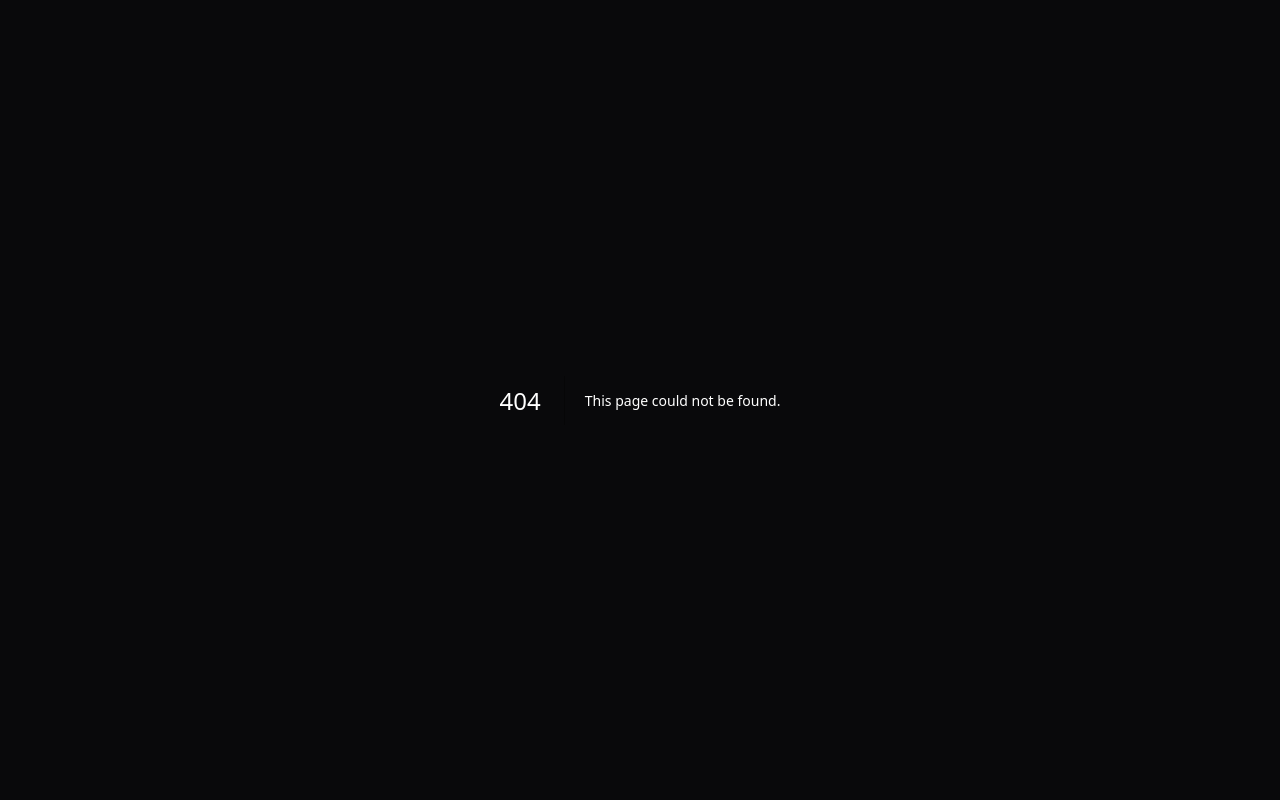
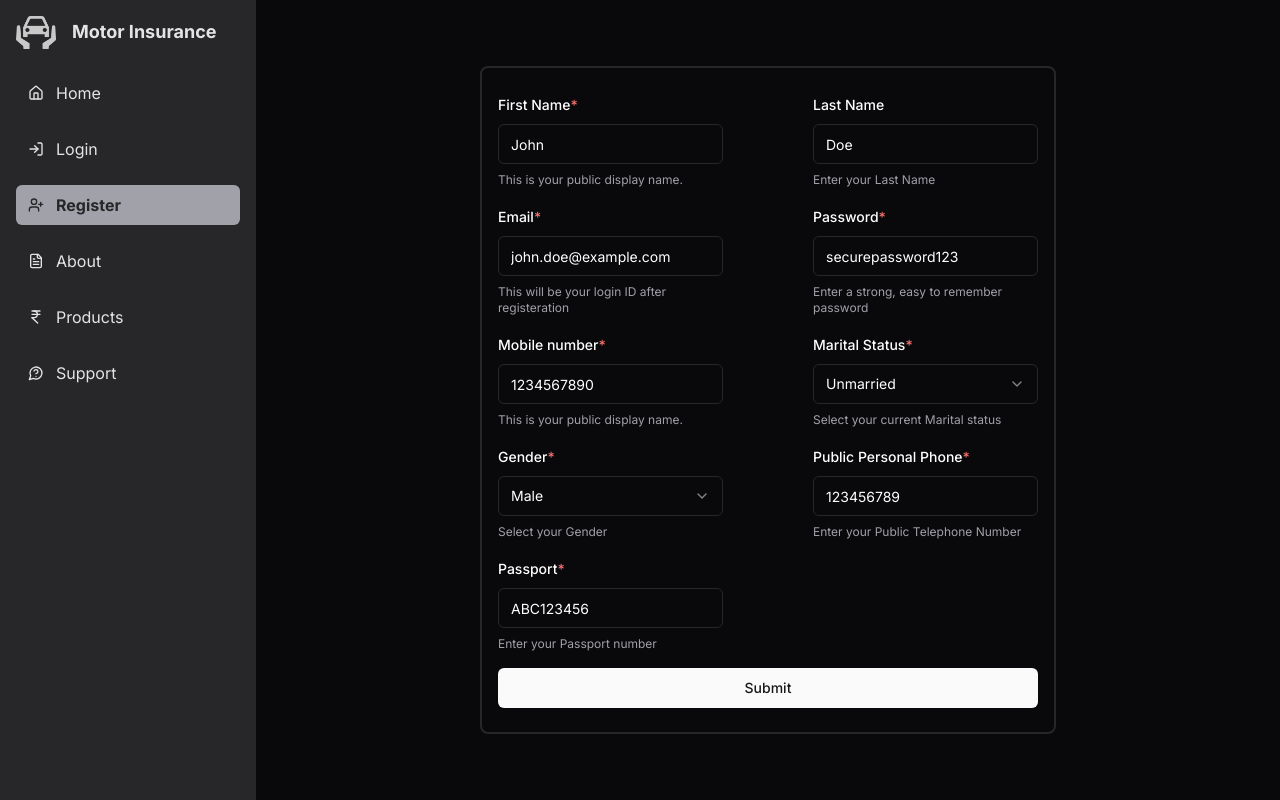
Before and after one commit to harshsoni-harsh/dbms-project, a Next.js app: page /register in a window 1280 px wide. Before the commit this address had no page. Built offline with nearby package versions, Linux system fonts and the light colour scheme.

Commit message:
code refactoring and some UI improvements

```diff
--- /dev/null
+++ b/app/(auth)/layout.tsx
@@ -0,0 +1,29 @@
+import DefSideNav from '@/components/HomeSideNav'
+import Image from 'next/image';
+``
+export default function RootLayout({
+  children, params
+}: Readonly<{
+  children: React.ReactNode,
+  params: { id: string }
+}>) {
+  return (
+    <div className='min-h-screen flex'>
+      <DefSideNav params={params} />
+      <div className='shrink-0 w-64 max-md:hidden'></div>
+      <div className='max-md:pt-4 w-full'>
+        <div className="md:hidden mb-2 ml-12 flex gap-4 items-center font-bold text-lg">
+          <Image
+            src="/images/company-logo.png"
+            width="40"
+            height="40"
+            alt="logo"
+            className="invert"
+          />
+          <p>Motor Insurance</p>
+        </div>
+        {children}
+      </div>
+    </div>
+  );
+}
--- a/app/auth/login/page.tsx
+++ b/app/(auth)/login/page.tsx
@@ -70,7 +70,7 @@ function InputForm() {
         variant: "destructive",
         action: (
           <ToastAction altText="Try again">
-            <button onClick={() => router.push("/auth/register")}>Register</button>
+            <button onClick={() => router.push("/register")}>Register</button>
           </ToastAction>
         ),
       });
@@ -86,7 +86,7 @@ function InputForm() {
   }
 
   return (
-    <div className="flex justify-center items-center w-screen h-screen">
+    <div className="flex justify-center items-center w-full h-screen p-2">
       <Form {...form}>
         <form
           onSubmit={form.handleSubmit(onSubmits)}
--- a/app/page.tsx
+++ b/app/(auth)/page.tsx
@@ -1,3 +1,3 @@
 export default function Home() {
-    return <></>;
+    return null;
 }
--- a/app/auth/register/page.tsx
+++ b/app/(auth)/register/page.tsx
@@ -3,6 +3,7 @@
 import { zodResolver } from "@hookform/resolvers/zod";
 import { useForm } from "react-hook-form";
 import { number, string, z } from "zod";
+import { useRouter } from "next/navigation";
 
 import { Button } from "@/components/ui/button";
 import {
@@ -15,12 +16,8 @@ import {
   FormMessage,
 } from "@/components/ui/form";
 import { Input } from "@/components/ui/input";
-// import { toast } from "@/components/ui/use-toast";
 import { ToastAction } from "@/components/ui/toast";
 import { useToast } from "@/components/ui/use-toast";
-
-
-import { useRouter } from "next/navigation";
 import {
   Select,
   SelectContent,
@@ -28,9 +25,6 @@ import {
   SelectTrigger,
   SelectValue,
 } from "@/components/ui/select"
-import Link from "next/link";
-import { json } from "stream/consumers";
-
 
 const FormSchema = z.object({
   cust_email: string().email(),
@@ -44,29 +38,30 @@ const FormSchema = z.object({
     .transform((x) => Number(x)),
   cust_passport_number: string().min(6),
   cust_marital_status: string().min(1),
-  cust_pps_number: number() .refine((x) => Number.isFinite(Number(x)), "Invalid number")
+  cust_pps_number: number().refine((x) => Number.isFinite(Number(x)), "Invalid number")
     .refine((x) => Number(x) >= 0, "Price should be > 0")
     .transform((x) => Number(x)),
   cust_password: string().min(6),
 });
 
-function InputForm() {
+export default function RegisterPage() {
   const { toast } = useToast();
   const router = useRouter();
   const form = useForm<z.infer<typeof FormSchema>>({
     resolver: zodResolver(FormSchema),
     defaultValues: {
-      cust_email: "ash6s@gmail.com",
-      cust_fname: "dummy",
-      cust_lname: "name",
+      cust_email: "john.doe@example.com",
+      cust_fname: "John",
+      cust_lname: "Doe",
       cust_gender: "M",
-      cust_address: "adksfjkajdsfk",
-      cust_mob_number: 987654345678,
-      cust_passport_number: "88kjdsf",
+      cust_address: "123 Main Street",
+      cust_mob_number: 1234567890,
+      cust_passport_number: "ABC123456",
       cust_marital_status: "U",
-      cust_pps_number: 987654348,
-      cust_password: "123456",
-    },
+      cust_pps_number: 123456789,
+      cust_password: "securepassword123",
+    }
+    ,
   });
 
   async function onSubmits(data: z.infer<typeof FormSchema>) {
@@ -76,33 +71,33 @@ function InputForm() {
       variant: "default",
 
     });
-    const response = await fetch('/api/register',{
+    const response = await fetch('/api/register', {
       method: "POST",
       body: JSON.stringify(data)
     });
     console.log(response.status);
     const body = await response.json();
     console.log(body);
-    switch(response.status){
+    switch (response.status) {
       case 201:
         toast({
           title: "Account successfully created",
           description: "Let's Login",
           action: (
             <ToastAction altText="Login">
-              <button onClick={() => router.push("/auth/login")}>Login</button>
+              <button onClick={() => router.push("/login")}>Login</button>
             </ToastAction>
           ),
         });
         break;
       case 401:
         toast({
-            title: "User Already exist",
+          title: "User Already exists",
           description: "Use another Email or Login",
           variant: "destructive",
           action: (
             <ToastAction altText="Login" className=" border-white">
-                <button  onClick={() => router.push("/auth/login")}>Login</button>
+              <button onClick={() => router.push("/login")}>Login</button>
             </ToastAction>
           ),
         });
@@ -113,7 +108,7 @@ function InputForm() {
           description: "Please Enter correct details",
           action: (
             <ToastAction altText="Login">
-                  <button onClick={() => router.push("/auth/login")}>Login</button>
+              <button onClick={() => router.push("/login")}>Login</button>
             </ToastAction>
           ),
         });
@@ -128,24 +123,23 @@ function InputForm() {
     // });
   }
 
-
   return (
-    <div className="flex justify-center items-center w-screen h-screen">
+    <div className="flex justify-center items-center w-full p-2 h-screen">
       <Form {...form}>
         <form
           onSubmit={form.handleSubmit(onSubmits)}
-          className="h-fit w-fit p-4 py-6 rounded-lg border-2 border-zinc-800 flex flex-wrap max-w-xl justify-between gap-2"
+          className="h-fit w-fit p-4 py-6 rounded-lg [&>*]:w-5/12 [&>*]:pb-2 border-2 border-zinc-800 flex flex-wrap max-w-xl justify-between gap-2"
         >
           <FormField
             control={form.control}
             name="cust_fname"
             render={({ field }) => (
-              <FormItem className="w-5/12">
+              <FormItem>
                 <FormLabel>First Name<span className="text-red-400">*</span></FormLabel>
                 <FormControl>
                   <Input placeholder="First Name" {...field} />
                 </FormControl>
-                <FormDescription>
+                <FormDescription className="text-xs">
                   This is your public display name.
                 </FormDescription>
                 <FormMessage />
@@ -156,12 +150,12 @@ function InputForm() {
             control={form.control}
             name="cust_lname"
             render={({ field }) => (
-              <FormItem className="w-5/12">
+              <FormItem>
                 <FormLabel>Last Name</FormLabel>
                 <FormControl>
                   <Input placeholder="Last Name" {...field} />
                 </FormControl>
-                <FormDescription>
+                <FormDescription className="text-xs">
                   Enter your Last Name
                 </FormDescription>
                 <FormMessage />
@@ -172,12 +166,12 @@ function InputForm() {
             control={form.control}
             name="cust_email"
             render={({ field }) => (
-              <FormItem className="w-5/12">
+              <FormItem>
                 <FormLabel>Email<span className="text-red-400">*</span></FormLabel>
                 <FormControl>
                   <Input placeholder="Email" {...field} />
                 </FormControl>
-                <FormDescription>
+                <FormDescription className="text-xs">
                   This will be your login ID after registeration
                 </FormDescription>
                 <FormMessage />
@@ -188,12 +182,12 @@ function InputForm() {
             control={form.control}
             name="cust_password"
             render={({ field }) => (
-              <FormItem className="w-5/12">
+              <FormItem>
                 <FormLabel>Password<span className="text-red-400">*</span></FormLabel>
                 <FormControl>
                   <Input placeholder="Password" {...field} />
                 </FormControl>
-                <FormDescription>
+                <FormDescription className="text-xs">
                   Enter a strong, easy to remember password
                 </FormDescription>
                 <FormMessage />
@@ -204,12 +198,12 @@ function InputForm() {
             control={form.control}
             name="cust_mob_number"
             render={({ field }) => (
-              <FormItem className="w-5/12">
+              <FormItem>
                 <FormLabel>Mobile number<span className="text-red-400">*</span></FormLabel>
                 <FormControl>
                   <Input placeholder="mobile number" {...field} />
                 </FormControl>
-                <FormDescription>
+                <FormDescription className="text-xs">
                   This is your public display name.
                 </FormDescription>
                 <FormMessage />
@@ -235,7 +229,7 @@ function InputForm() {
                     <SelectItem value="W">Widowed</SelectItem>
                   </SelectContent>
                 </Select>
-              <FormDescription>
+                <FormDescription className="text-xs">
                   Select your current Marital status
                 </FormDescription>
                 <FormMessage />
@@ -260,7 +254,7 @@ function InputForm() {
                     <SelectItem value="O">Other</SelectItem>
                   </SelectContent>
                 </Select>
-              <FormDescription>
+                <FormDescription className="text-xs">
                   Select your Gender
                 </FormDescription>
                 <FormMessage />
@@ -271,12 +265,12 @@ function InputForm() {
             control={form.control}
             name="cust_pps_number"
             render={({ field }) => (
-              <FormItem className="w-5/12">
+              <FormItem>
                 <FormLabel>Public Personal Phone<span className="text-red-400">*</span></FormLabel>
                 <FormControl>
                   <Input placeholder="Public Telephone" {...field} />
                 </FormControl>
-                <FormDescription>
+                <FormDescription className="text-xs">
                   Enter your Public Telephone Number
                 </FormDescription>
                 <FormMessage />
@@ -287,19 +281,19 @@ function InputForm() {
             control={form.control}
             name="cust_passport_number"
             render={({ field }) => (
-              <FormItem className="w-5/12">
+              <FormItem>
                 <FormLabel>Passport<span className="text-red-400">*</span></FormLabel>
                 <FormControl>
                   <Input placeholder="passport" {...field} />
                 </FormControl>
-                <FormDescription>
+                <FormDescription className="text-xs">
                   Enter your Passport number
                 </FormDescription>
                 <FormMessage />
               </FormItem>
             )}
           />
-          <Button className="w-full" type="submit">
+          <Button className="min-w-full" type="submit">
             Submit
           </Button>
         </form>
@@ -307,13 +301,3 @@ function InputForm() {
     </div>
   );
 }
-
-const RegisterPage = () => {
-  return (
-    <div className="">
-      <InputForm />
-    </div>
-  );
-};
-
-export default RegisterPage;
--- a/app/api/auth/[...nextauth]/route.tsx
+++ b/app/api/auth/[...nextauth]/route.tsx
@@ -24,7 +24,7 @@ export const authOptions: NextAuthOptions = {
         if (!credentials?.email || !credentials?.password) return null;
 
         let user = await query(
-          `select * from user where email =  '${credentials.email}' `
+          `select * from USER where email =  '${credentials.email}' `
         );
         user = user[0];
 
--- a/app/api/register/route.tsx
+++ b/app/api/register/route.tsx
@@ -38,17 +38,17 @@ export async function POST(request: NextRequest) {
     return NextResponse.json(validation.error.errors, { status: 400 });
 
   let users = await query(
-    `select * from user where email is not null and email =  '${body.cust_email}' `
+    `select * from USER where email is not null and email =  '${body.cust_email}' `
   );
   let user: User = users[0];
 
   if (user)
     return NextResponse.json({ error: "user already exists" }, { status: 401 });
 
-  await query(`insert into user(email,password, createdAt,updatedAt) values ('${body.cust_email}', '${body.cust_password}', now(),now());
+  await query(`insert into USER(email,password, createdAt,updatedAt) values ('${body.cust_email}', '${body.cust_password}', now(),now());
     `);
   users = await query(
-    `select * from user where email is not null and email =  '${body.cust_email}' `
+    `select * from USER where email is not null and email =  '${body.cust_email}' `
   );
   user = users[0];
   return NextResponse.json({ email: user.email }, { status: 201 });
--- a/app/auth/layout.tsx
+++ /dev/null
@@ -1,29 +0,0 @@
-import DefSideNav from '@/components/DefSideNav'
-import Image from 'next/image';
-``
-export default function RootLayout({
-    children, params
-}: Readonly<{
-    children: React.ReactNode,
-    params: { id: string }
-}>) {
-    return (
-        <div className='min-h-screen flex'>
-             <DefSideNav params={params}/>
-            <div className='shrink-0 w-64 max-md:hidden'></div>
-            <div className='max-md:pt-4 w-full'>
-                <div className="md:hidden mb-2 ml-12 flex gap-4 items-center font-bold text-lg">
-                    <Image
-                        src="/images/company-logo.png"
-                        width="40"
-                        height="40"
-                        alt="logo"
-                        className="invert"
-                    />
-                    <p>Motor Insurance</p>
-                </div>
-                {children}
-            </div>
-        </div>
-    );
-}
--- a/components/DefSideNav.tsx
+++ b/components/HomeSideNav.tsx
@@ -1,22 +1,11 @@
 "use client";
 import { useRouter } from "next/navigation";
 import Link from "next/link";
-import { redirect, usePathname } from "next/navigation";
+import { usePathname } from "next/navigation";
 
 import { Button } from "@/components/ui/button";
-import { Avatar, AvatarFallback, AvatarImage } from "@/components/ui/avatar";
 import {
-  Popover,
-  PopoverContent,
-  PopoverTrigger,
-} from "@/components/ui/popover";
-import {
-  LogOut,
   Home,
-  ChevronRight,
-  UserRound,
-  CirclePlus,
-  BookText,
   FileText,
   IndianRupee,
   BookOpenText,
@@ -27,12 +16,10 @@ import {
 } from "lucide-react";
 import Image from "next/image";
 import { useState } from "react";
-import { signOut } from "next-auth/react";
 
-export default function defSideNav({ params }: { params: { id: string } }) {
-  const router = useRouter();
+export default function HomeSideNav({ params }: { params: { id: string } }) {
   const pathname = usePathname();
-  const path = pathname.split("/")[3];
+  const path = pathname.split("/")[1];
   const [open, openSidebar] = useState(false);
   const content = () => (
     <div className="h-screen flex flex-col justify-between p-4 w-64 bg-zinc-800 text-zinc-200">
@@ -57,32 +44,30 @@ export default function defSideNav({ params }: { params: { id: string } }) {
             <p>Home</p>
           </div>
         </Link>
-        <Link href={`/auth/login`} className="flex items-center">
+        <Link href={`/login`} className="flex items-center">
           <div
             className={`flex items-center gap-2 w-full hover:font-bold hover:text-zinc-800 hover:bg-zinc-400 rounded-md p-2 ${
-              path === "new-policy" && "font-bold text-zinc-800 bg-zinc-400"
+              path === "login" && "font-bold text-zinc-800 bg-zinc-400"
             }`}
           >
             <LogIn className="h-4" />
-
             <p>Login</p>
           </div>
         </Link>
-        <Link href={`/auth/register`}>
+        <Link href={`/register`}>
           <div
             className={`flex items-center gap-2 w-full hover:font-bold hover:text-zinc-800 hover:bg-zinc-400 rounded-md p-2 ${
-              path === "all-policies" && "font-bold text-zinc-800 bg-zinc-400"
+              path === "register" && "font-bold text-zinc-800 bg-zinc-400"
             }`}
           >
             <UserPlus className="h-4" />
-
             <p>Register</p>
           </div>
         </Link>
         <Link href={`/about`}>
           <div
             className={`flex items-center gap-2 w-full hover:font-bold hover:text-zinc-800 hover:bg-zinc-400 rounded-md p-2 ${
-              path === "claims" && "font-bold text-zinc-800 bg-zinc-400"
+              path === "about" && "font-bold text-zinc-800 bg-zinc-400"
             }`}
           >
             <FileText className="h-4" />
@@ -92,7 +77,7 @@ export default function defSideNav({ params }: { params: { id: string } }) {
         <Link href={`/privacy`}>
           <div
             className={`flex items-center gap-2 w-full hover:font-bold hover:text-zinc-800 hover:bg-zinc-400 rounded-md p-2 ${
-              path === "pay-premium" && "font-bold text-zinc-800 bg-zinc-400"
+              path === "products" && "font-bold text-zinc-800 bg-zinc-400"
             }`}
           >
             <IndianRupee className="h-4" />
@@ -102,11 +87,10 @@ export default function defSideNav({ params }: { params: { id: string } }) {
         <Link href={`/policies`}>
           <div
             className={`flex items-center gap-2 w-full hover:font-bold hover:text-zinc-800 hover:bg-zinc-400 rounded-md p-2 ${
-              path === "view-receipts" && "font-bold text-zinc-800 bg-zinc-400"
+              path === "support" && "font-bold text-zinc-800 bg-zinc-400"
             }`}
           >
             <MessageCircleQuestion className="h-4" />
-
             <p>Support</p>
           </div>
         </Link>
--- a/components/ui/sonner.tsx
+++ /dev/null
@@ -1,31 +0,0 @@
-"use client"
-
-import { useTheme } from "next-themes"
-import { Toaster as Sonner } from "sonner"
-
-type ToasterProps = React.ComponentProps<typeof Sonner>
-
-const Toaster = ({ ...props }: ToasterProps) => {
-  const { theme = "system" } = useTheme()
-
-  return (
-    <Sonner
-      theme={theme as ToasterProps["theme"]}
-      className="toaster group"
-      toastOptions={{
-        classNames: {
-          toast:
-            "group toast group-[.toaster]:bg-background group-[.toaster]:text-foreground group-[.toaster]:border-border group-[.toaster]:shadow-lg",
-          description: "group-[.toast]:text-muted-foreground",
-          actionButton:
-            "group-[.toast]:bg-primary group-[.toast]:text-primary-foreground",
-          cancelButton:
-            "group-[.toast]:bg-muted group-[.toast]:text-muted-foreground",
-        },
-      }}
-      {...props}
-    />
-  )
-}
-
-export { Toaster }
```
Also changed, not shown: dbConnector/db.js (+10 -10 lines), 1 other file (tests, documents, lock files or other folders). Lines whose indentation alone changed are shown as unchanged.
